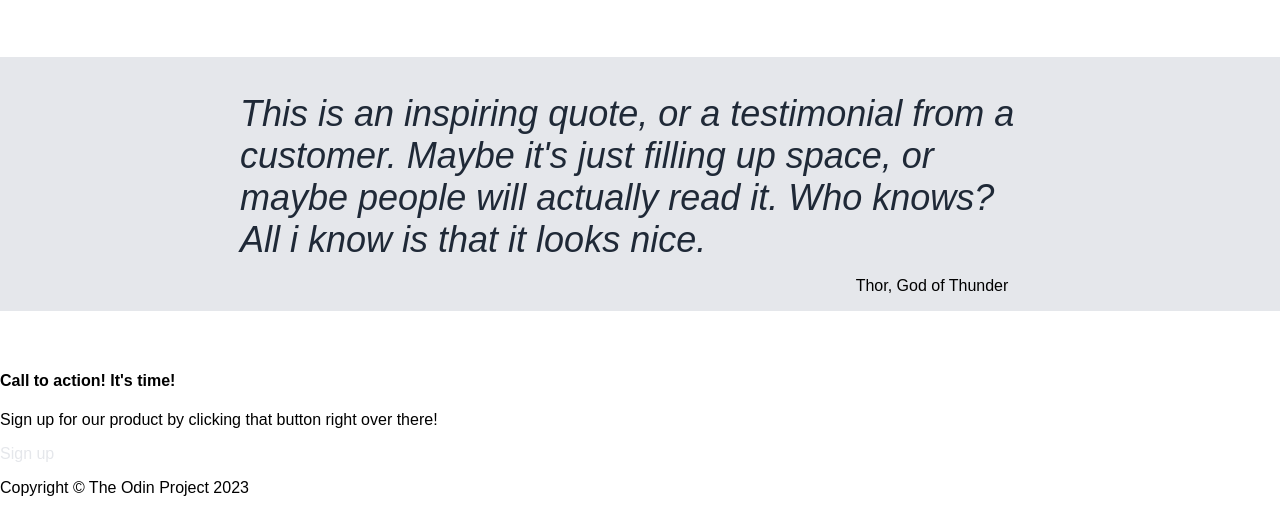
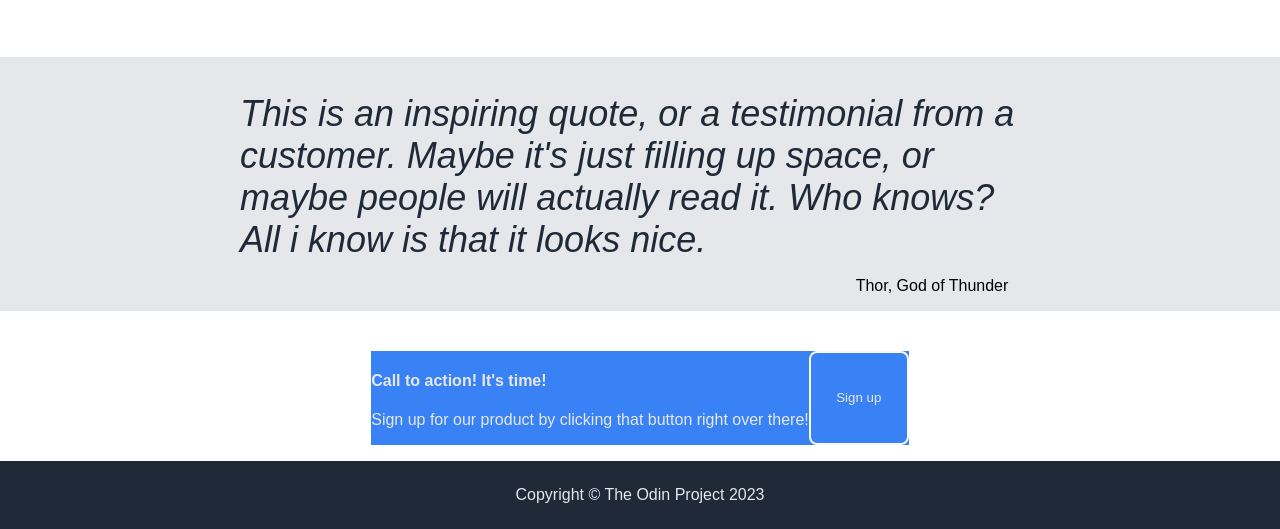
Before and after one commit to Jamzul/landing-page, a plain HTML site: page index.html in a window 1280 px wide. Shown: the part 838-1367 px from the top of the page. Drawn offline with Linux system fonts and the light colour scheme.

Commit message:
Aligned copyright footer. Created a Call to action flexbox - working on styling

```diff
--- a/index.html
+++ b/index.html
@@ -50,15 +50,15 @@
         <p class="quote">This is an inspiring quote, or a testimonial from a customer. Maybe it's just filling up space, or maybe people will actually read it. Who knows? All i know is that it looks nice.</p>
         <p class="quote-thor">Thor, God of Thunder</p>
     </div>
-    <div class="call-to-action">
-        <h4>Call to action! It's time!</h4>
-        <p>Sign up for our product by clicking that button right over there!</p>
-        <a href="index.html">Sign up</a> <!--style sign up in css as button-->
-    </div>
-    <footer>
-        <p>Copyright © The Odin Project 2023</p>
+    <footer class="footer">
+        <div class="call-to-action">
+            <div class="footer-sub">
+                <h4 class="action">Call to action! It's time!</h4>
+                <p>Sign up for our product by clicking that button right over there!</p>
+            </div>
+            <button class="sign-up"><a href="index.html">Sign up</a></button>
+        </div>
     </footer>
-
-
+        <p class="copyright">Copyright © The Odin Project 2023</p>
 </body>
 </html>
--- a/style.css
+++ b/style.css
@@ -129,11 +129,34 @@ a {
     margin-left: 36.5em;
 }
 
+.footer {
+    display: flex;
+    justify-content: center;
+    align-items: center;
+
+
+}
+
+.call-to-action {
+    display: flex;
+    background: #3882f6;
+    color: #e5e7eb;
+
+}
+
+.copyright {
+    display: flex;
+    justify-content: center;
+    align-items: center;
+    background: #1f2937;
+    color: #e5e7eb;
+    padding: 25px;
+}
 
 
 .sign-up {
     background: #3882f6;
-    border: none;
+    border: 2px  solid #f9faf8;
     border-radius: 8px;
     padding: 8px 16px;
     width: 100px;
```
